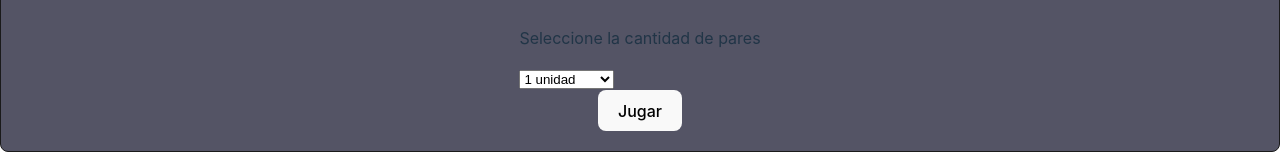
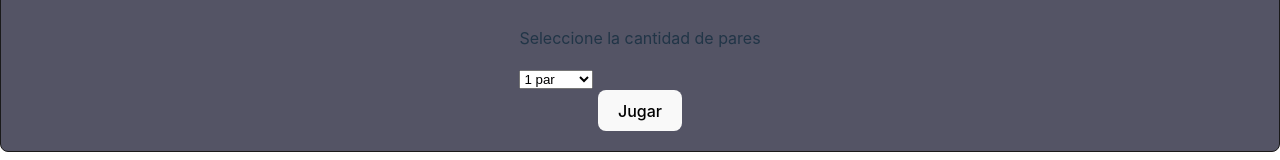
Before and after one commit to SandovalMauro/unq-ui-mauro-sandoval-trabajo-final, a React (Vite) app in the folder memotest/: page / in a window 1280 px wide. Shown: the part 230-390 px from the top of the page. Built offline with nearby package versions, Linux system fonts and the light colour scheme.

Commit message:
agregado use location para pasar pares y jugadores

```diff
--- a/memotest/src/components/Menu/Menu.jsx
+++ b/memotest/src/components/Menu/Menu.jsx
@@ -4,13 +4,15 @@ import {useState} from "react";
 
 
 const Menu = () =>{
-    const [quantity, setQuantity] = useState(1);
+    const [numberCards, setNumberCards] = useState(1);
+    const [numberPlayers, setNumberPlayers] = useState(1);
     const navigate = useNavigate();
+
     const handlerRutaJ = () => {
         navigate("/jugadores");
     }
     const handlerRutaT = () => {
-        navigate("/Tablero");
+        navigate("/Tablero", {state : {pares:numberCards, jugadores:numberPlayers}});
     }
     return(
         <div className="container">
@@ -26,11 +28,11 @@ const Menu = () =>{
             <div className="selection-cards-container">
                 <p>Seleccione la cantidad de pares</p>
                 <div>
-                    <select className="select-cant" value={quantity}
-                            onChange={(e) => setQuantity(Number(e.target.value))}>
+                    <select className="select-cant" value={numberCards}
+                            onChange={(e) => setNumberCards(Number(e.target.value))}>
                         {[...Array(32).keys()].map(i => (
                             <option key={i + 1}
-                                    value={i + 1}> {i + 1} {i + 1 > 1 ? " unidades" : " unidad"}</option>
+                                    value={i + 1}> {i + 1} {i + 1 > 1 ? " pares" : " par"}</option>
                         ))}
                     </select>
 
--- a/memotest/src/components/Tablero/Tablero.jsx
+++ b/memotest/src/components/Tablero/Tablero.jsx
@@ -2,16 +2,18 @@ import images from '../../assets/images.js';
 import dorso from '../../assets/dorso.jpg';
 import './Tablero.css';
 import {useEffect, useState} from "react";
+import {useLocation} from "react-router-dom";
 
 const Tablero = () =>{
-    const cantidadImagenes = 64;
+    const location = useLocation();
+    const {pares, jugadores } = location.state || {};
     const [pairImages, setPairImages] = useState([]);
     const [flipped, setFlipped] = useState([]);
     const [playerTurn, setPlayerTurn] = useState(1);
     const [score, setScore] = useState({ player1: 0, player2: 0 });
 
     useEffect( () => {
-        const shuffledImages = images.sort(() => Math.random() - 0.5).slice(0, cantidadImagenes);
+        const shuffledImages = images.sort(() => Math.random() - 0.5).slice(0, pares);
         setPairImages([...shuffledImages, ...shuffledImages]
             .sort(() => Math.random() - 0.5)
             .map((image, index) => ({...image, id: index, flipped: false, matched: false})))
```
